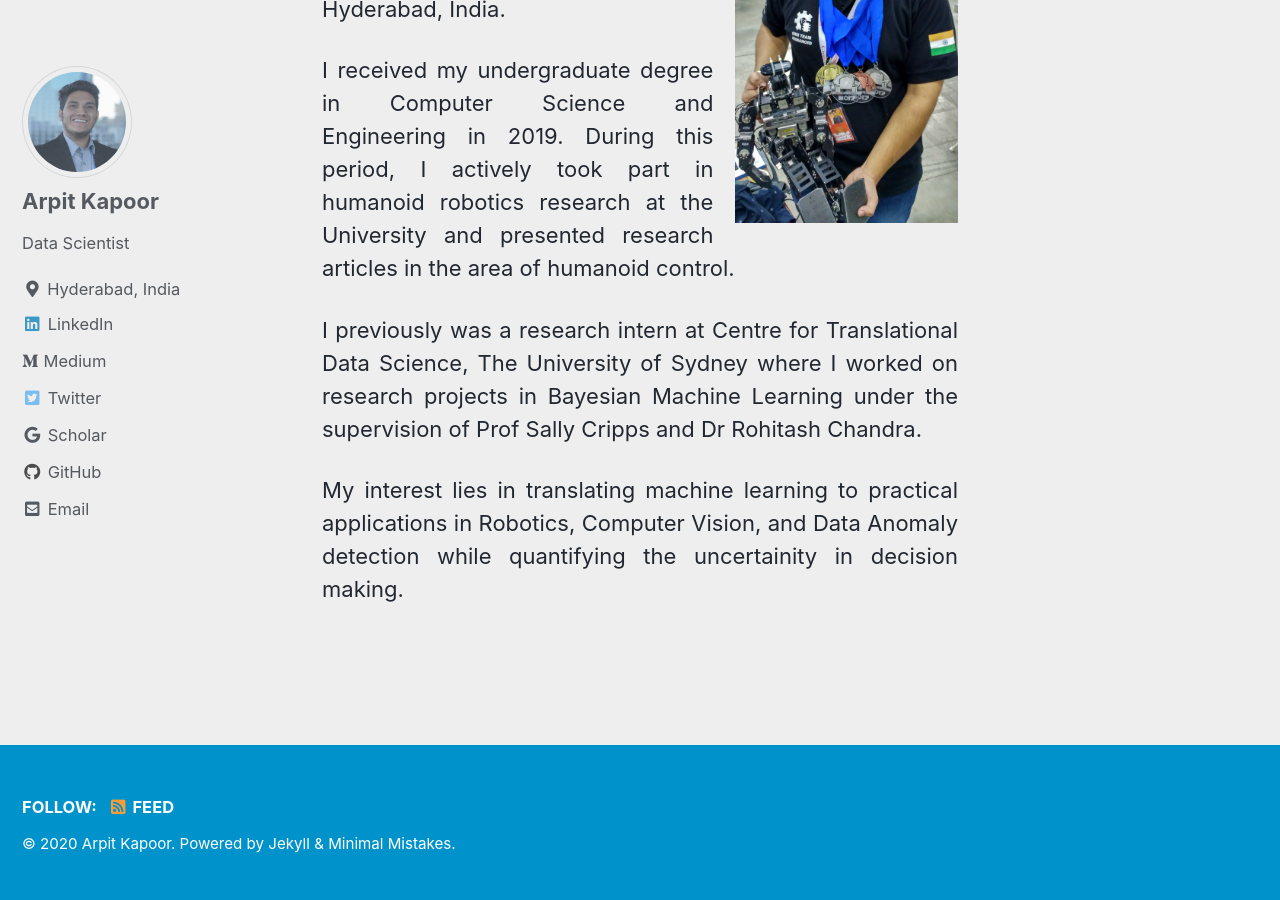
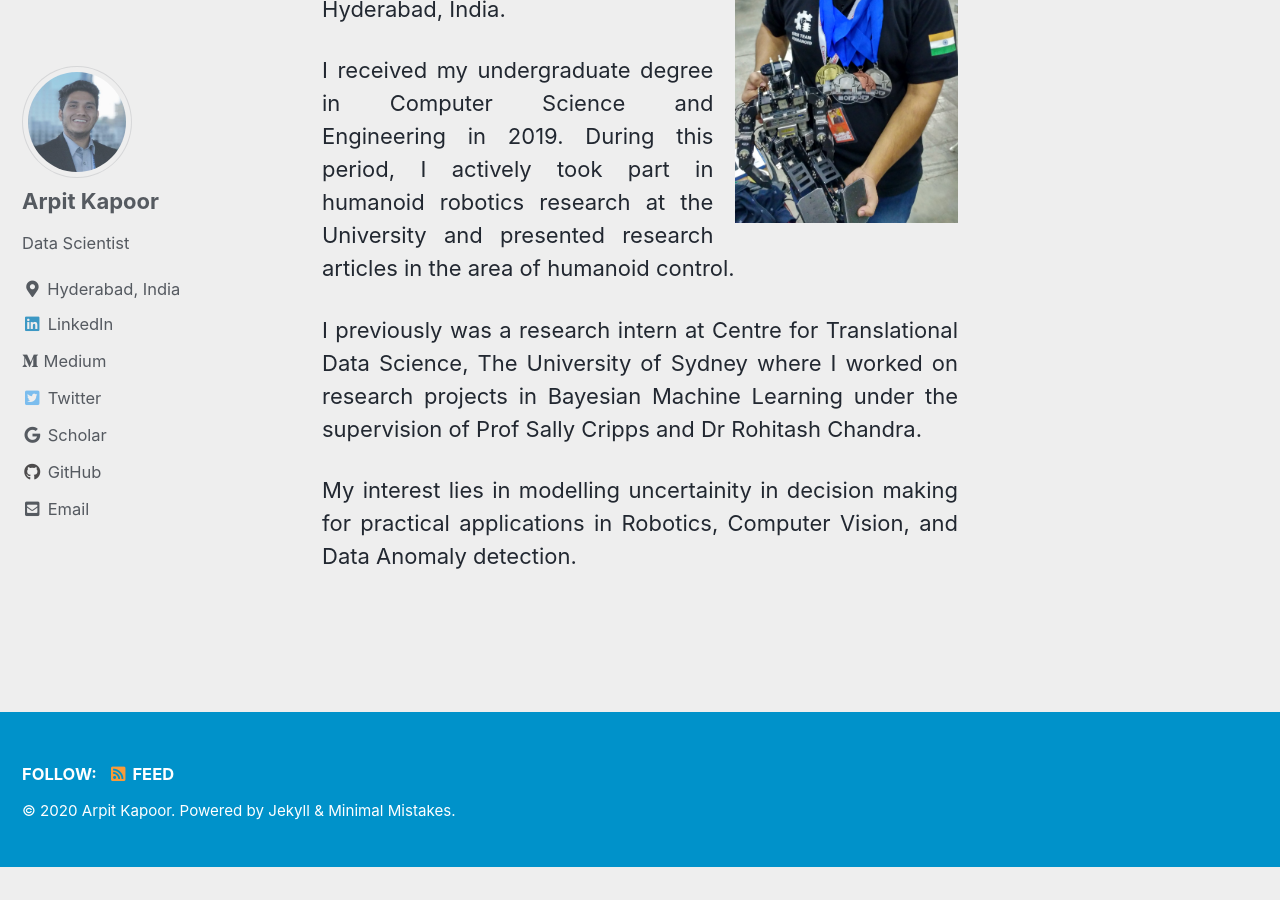
Before and after one commit to arpit-kapoor/arpit-kapoor.github.io, a Jekyll site: the page built from index.md, in a window 1280 px wide and 900 px high, scrolled down 562 px. Built offline with Jekyll 4.4.1, drawn with Linux system fonts in a browser that asks for light colours; cached includes are drawn as plain includes; after the commit the page ends 1429 px from its top, so only the background shows below that.

```diff
--- a/index.md
+++ b/index.md
@@ -19,5 +19,5 @@ I received my undergraduate degree in Computer Science and Engineering in 2019.
 I previously was a research intern at Centre for Translational Data Science, The University of Sydney where I worked on research projects in Bayesian Machine Learning under the supervision of Prof Sally Cripps and Dr Rohitash Chandra.
 {: .text-justify}
 
-My interest lies in translating machine learning to practical applications in Robotics, Computer Vision, and Data Anomaly detection while quantifying the uncertainity in decision making.
+My interest lies in modelling uncertainity in decision making for practical applications in Robotics, Computer Vision, and Data Anomaly detection.
 {: .text-justify}
```
Also changed, not shown: _pages/about.md (+1 -1 lines).
